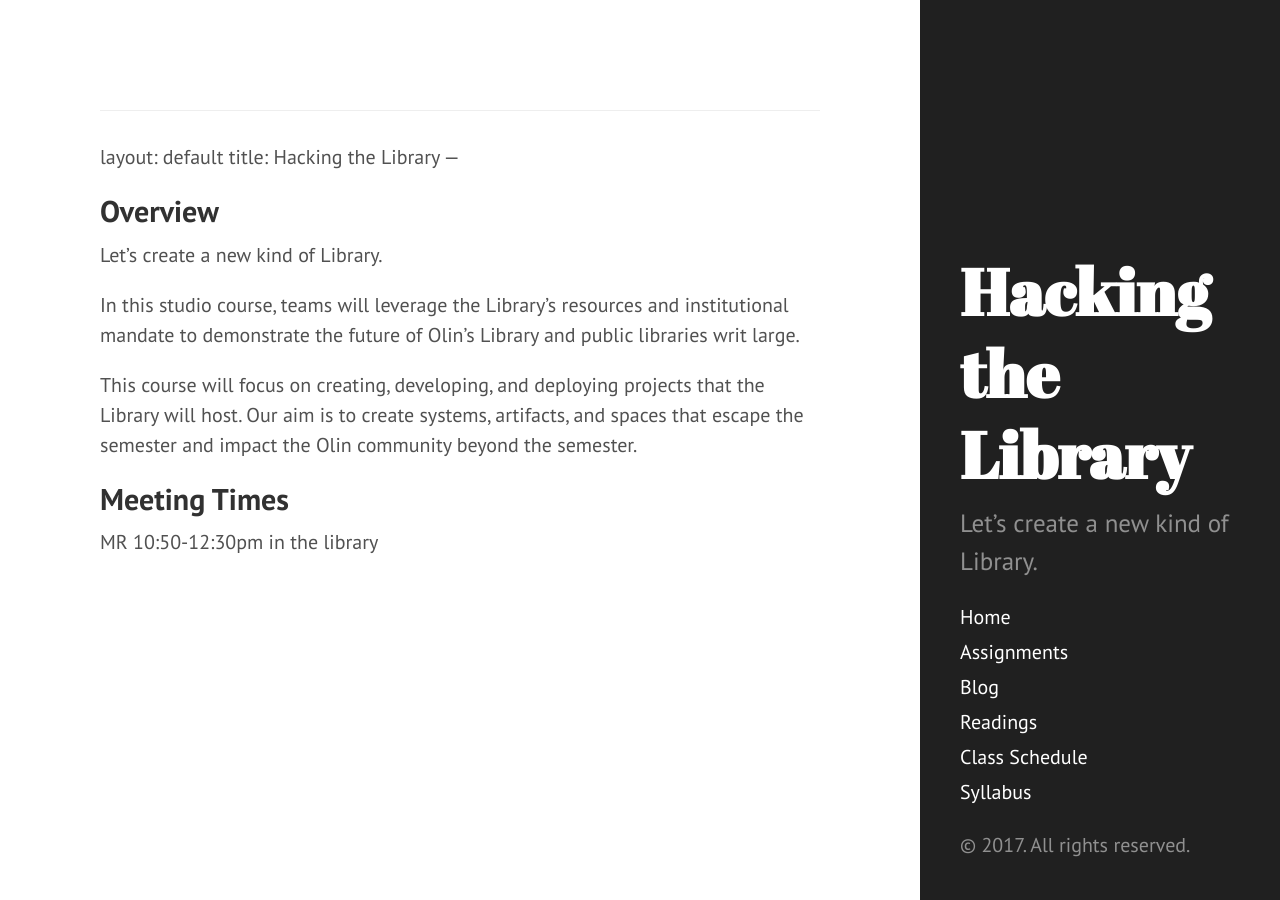
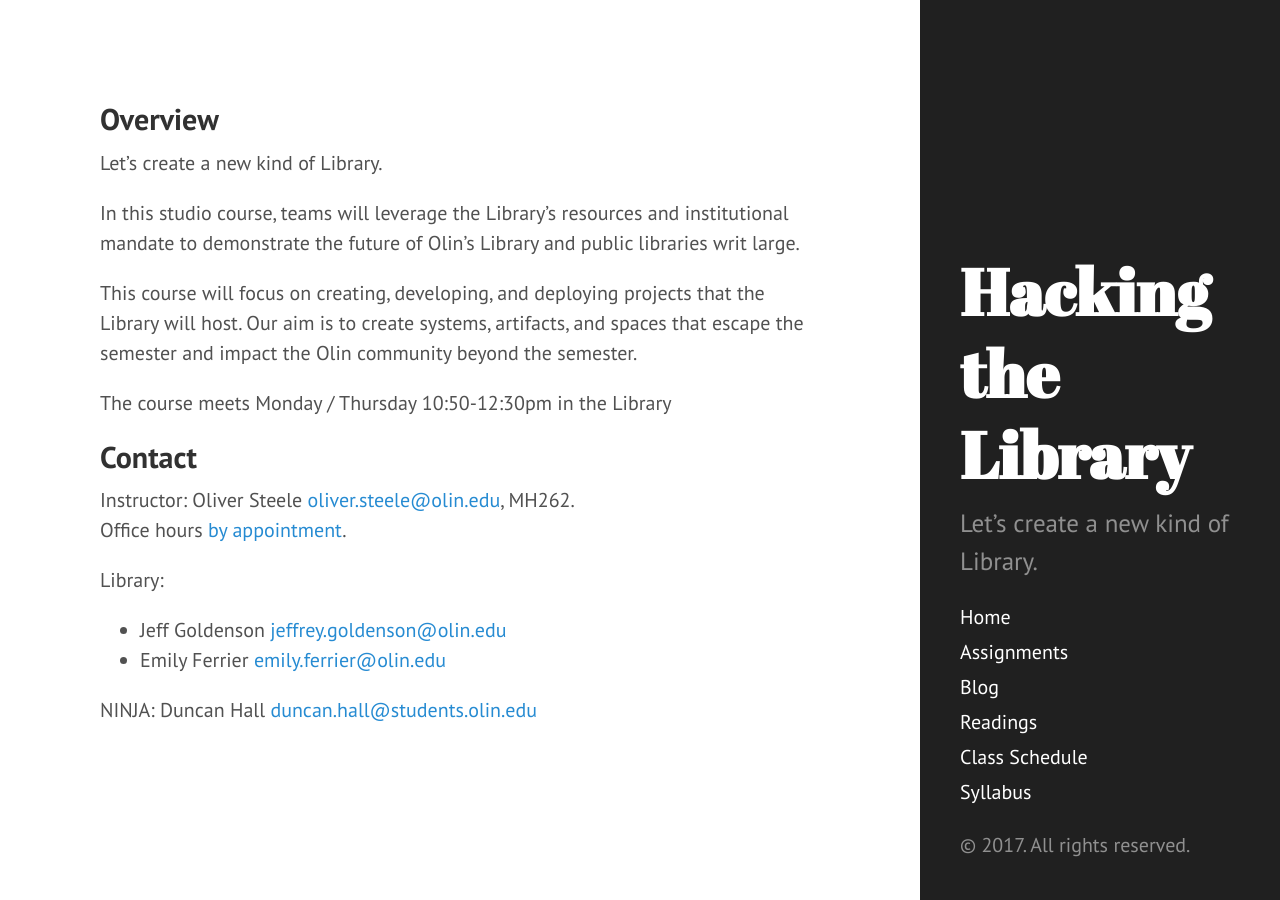
Before and after one commit to osteele/hackingthelibrary.org, a Jekyll site: the page built from index.md, in a window 1280 px wide. Built offline with Jekyll 4.4.1, drawn with Linux system fonts in a browser that asks for light colours; our own code applies the rules of GitHub Pages for plain Markdown files.

Commit message:
add instructors

```diff
--- a/index.md
+++ b/index.md
@@ -1,7 +1,7 @@
 ---
 layout: default
 title: Hacking the Library
-  ---
+---
 
 {% if site.categories.announcement %}
 ## Announcements
@@ -12,6 +12,7 @@
 {% endfor %}
 {% endif %}
 
+
 ## Overview
 
 Let’s create a new kind of Library.
@@ -20,6 +21,16 @@
 
 This course will focus on creating, developing, and deploying projects that the Library will host. Our aim is to create systems, artifacts, and spaces that escape the semester and impact the Olin community beyond the semester.
 
-## Meeting Times
+The course meets Monday / Thursday 10:50-12:30pm in the Library
 
-MR 10:50-12:30pm in the library
+
+## Contact
+
+Instructor: Oliver Steele <oliver.steele@olin.edu>, MH262.<br/>Office hours [by appointment](http://meetme.so/osteele).
+
+Library:
+
+* Jeff Goldenson <jeffrey.goldenson@olin.edu>
+* Emily Ferrier <emily.ferrier@olin.edu>
+
+NINJA: Duncan Hall <duncan.hall@students.olin.edu>
```
